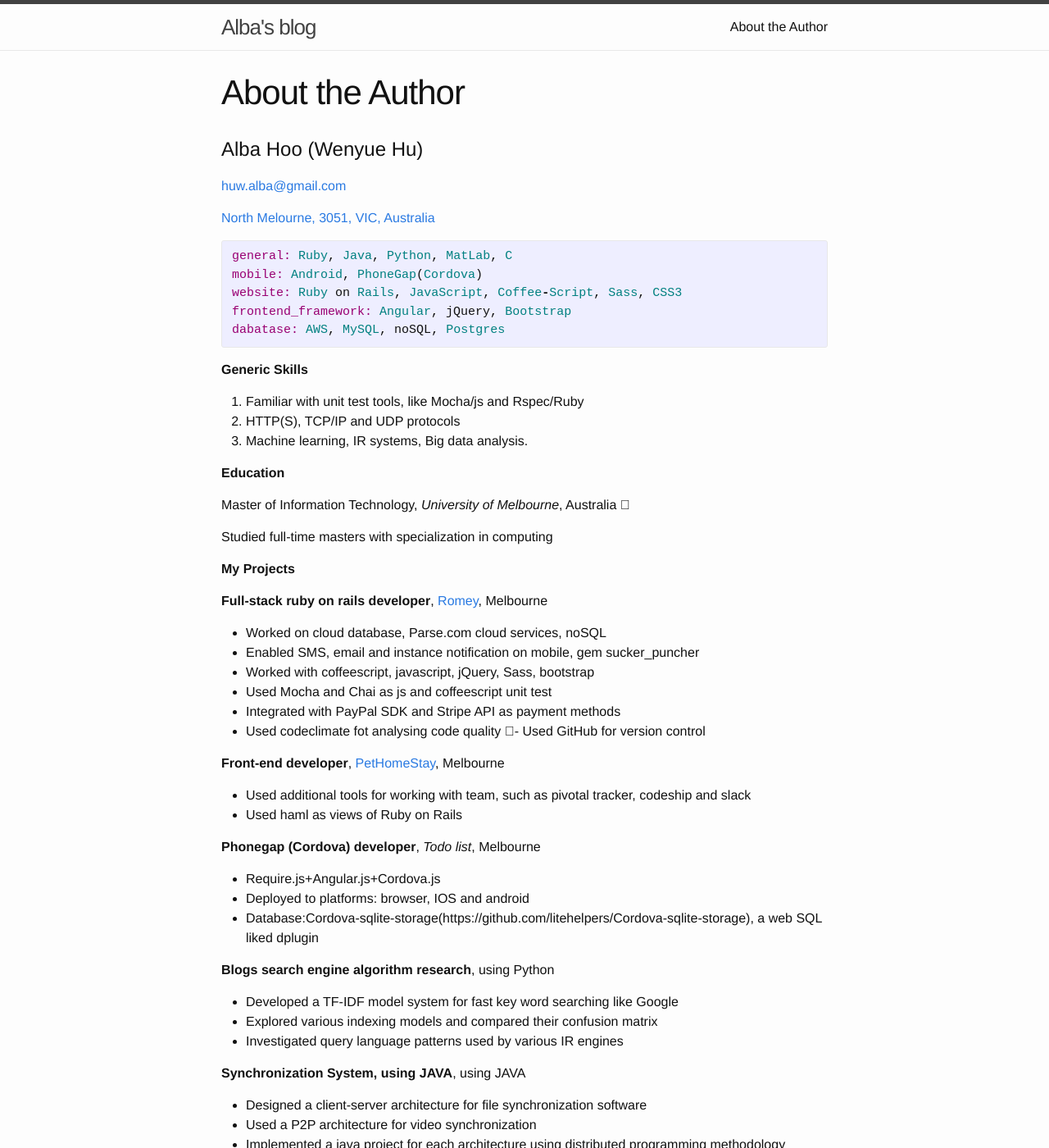
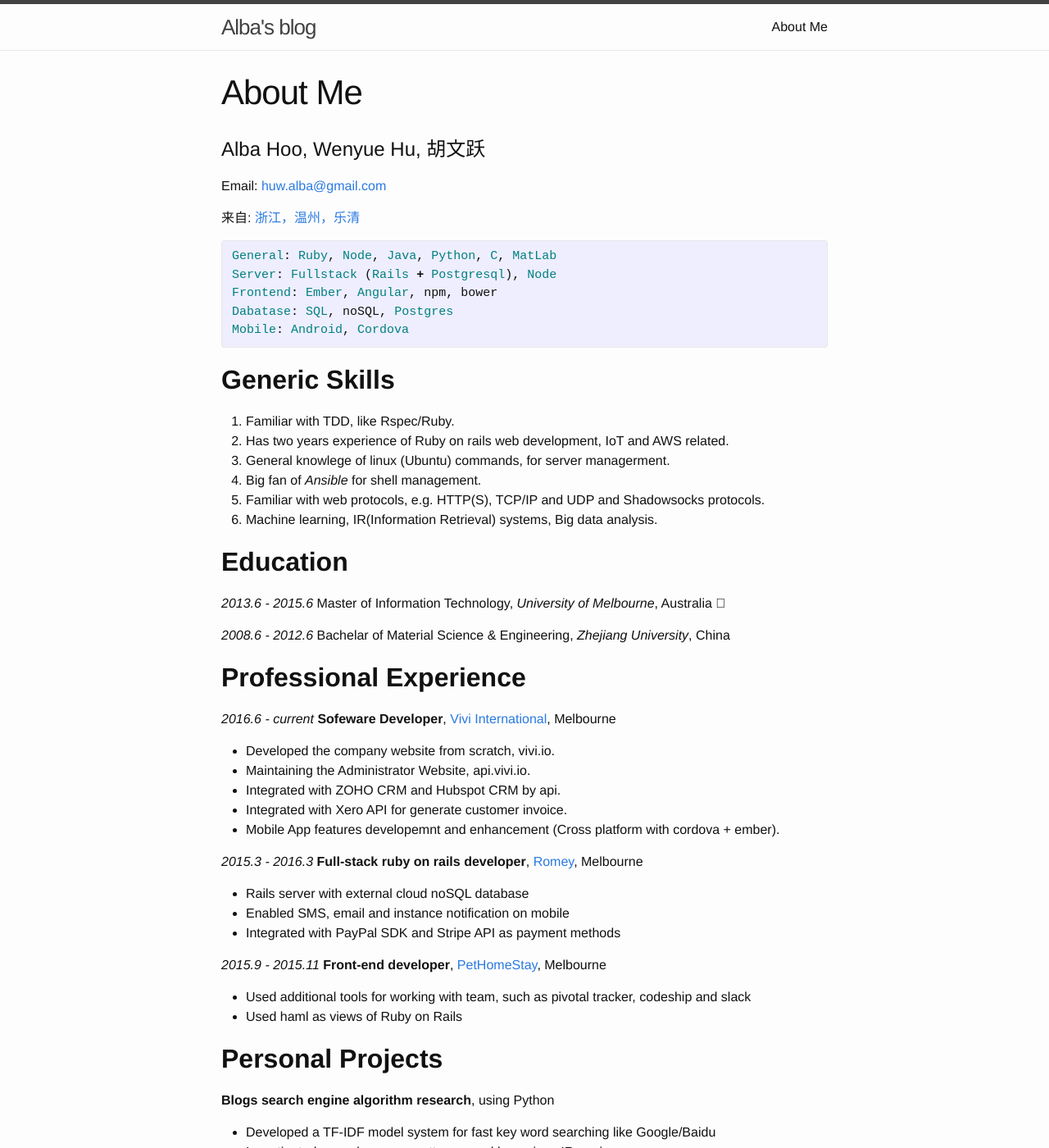
Before and after one commit to dqh725/cheeger.blog, a Jekyll site: the page built from about.md, in a window 1280 px wide and 1400 px high. Shown: the whole window at 82% size. Built offline with Jekyll 4.4.1, drawn with Linux system fonts in a browser that asks for light colours; some of the changed text lies outside the part shown.

Commit message:
Change some settins and add a general bolg

```diff
--- a/_config.yml
+++ b/_config.yml
@@ -16,7 +16,7 @@ description: > # this means to ignore newlines until "baseurl:"
   LeBlanc’s law: Later equals never.
 baseurl: "" # the subpath of your site, e.g. /blog
 url: "http://blog.cheeger.com" # the base hostname & protocol for your site
-github_username:  dqh725
+github_username:  albahoo
 
 # Build settings
 markdown: kramdown
--- a/_posts/2016-05-22-welcome-to-jekyll.markdown
+++ b/_posts/2016-05-22-welcome-to-jekyll.markdown
@@ -1,7 +1,7 @@
 ---
 layout: post
-title:  "Rules of markdown"
-tags: programming
+title:  "rules of markdown"
+tags: general
 ---
 
 Inline \`code\` has \`back-ticks around\` it.
--- a/about.md
+++ b/about.md
@@ -1,78 +1,81 @@
 ---
 layout: page
-title: About the Author
+title: About Me
 permalink: /about/
 ---
 
-# Alba Hoo (Wenyue Hu)
+# Alba Hoo, Wenyue Hu, 胡文跃
 
-[huw.alba@gmail.com][email-to]
+Email: [huw.alba@gmail.com][email-to]
 
-[North Melourne, 3051, VIC, Australia][address-url]
+来自: [浙江，温州，乐清][address-url]
 
 {% highlight ruby %}
-general: Ruby, Java, Python, MatLab, C
-mobile: Android, PhoneGap(Cordova)
-website: Ruby on Rails, JavaScript, Coffee-Script, Sass, CSS3
-frontend_framework: Angular, jQuery, Bootstrap
-dabatase: AWS, MySQL, noSQL, Postgres
+General: Ruby, Node, Java, Python, C, MatLab
+Server: Fullstack (Rails + Postgresql), Node
+Frontend: Ember, Angular, npm, bower
+Dabatase: SQL, noSQL, Postgres
+Mobile: Android, Cordova
 {% endhighlight %}
 
+**Generic Skills**
+---
+
+1. Familiar with TDD, like Rspec/Ruby.
+2. Has two years experience of Ruby on rails web development, IoT and AWS related.
+3. General knowlege of linux (Ubuntu) commands, for server managerment.
+4. Big fan of *Ansible* for shell management.
+5. Familiar with web protocols, e.g. HTTP(S), TCP/IP and UDP and Shadowsocks protocols.
+6. Machine learning, IR(Information Retrieval) systems, Big data analysis.
+
+**Education**
+---
+
+_2013.6 - 2015.6_ Master of Information Technology, *University of Melbourne*, Australia 􏰂
+
+_2008.6 - 2012.6_ Bachelar of Material Science & Engineering, *Zhejiang University*, China
 
 
-**Generic Skills**
+**Professional Experience**
+---
 
-1. Familiar with unit test tools, like Mocha/js and Rspec/Ruby
-2. HTTP(S), TCP/IP and UDP protocols
-3. Machine learning, IR systems, Big data analysis.
+_2016.6 - current_ **Sofeware Developer**, [Vivi International][vivi-url], Melbourne
 
-**Education**
+- Developed the company website from scratch, vivi.io.
+- Maintaining the Administrator Website, api.vivi.io.
+- Integrated with ZOHO CRM and Hubspot CRM by api.
+- Integrated with Xero API for generate customer invoice.
+- Mobile App features developemnt and enhancement (Cross platform with cordova + ember).
 
-Master of Information Technology, *University of Melbourne*, Australia 􏰂
+_2015.3 - 2016.3_ **Full-stack ruby on rails developer**, [Romey][romey-url], Melbourne
 
-Studied full-time masters with specialization in computing
+- Rails server with external cloud noSQL database
+- Enabled SMS, email and instance notification on mobile
+- Integrated with PayPal SDK and Stripe API as payment methods
 
-**My Projects**
-
-**Full-stack ruby on rails developer**, [Romey][romey-url], Melbourne
-
-- Worked on cloud database, Parse.com cloud services, noSQL
-- Enabled SMS, email and instance notification on mobile, gem sucker_puncher
-- Worked with coffeescript, javascript, jQuery, Sass, bootstrap
-- Used Mocha and Chai as js and coffeescript unit test
-- Integrated with PayPal SDK and Stripe API as payment methods
-- Used codeclimate fot analysing code quality
-􏰂- Used GitHub for version control
-
-**Front-end developer**, [PetHomeStay][pethomestay-url], Melbourne
+_2015.9 - 2015.11_ **Front-end developer**, [PetHomeStay][pethomestay-url], Melbourne
 
 - Used additional tools for working with team, such as pivotal tracker, codeship and slack
 - Used haml as views of Ruby on Rails
 
-**Phonegap (Cordova) developer**, *Todo list*, Melbourne
-
-- Require.js+Angular.js+Cordova.js
-- Deployed to platforms: browser, IOS and android
-- Database:Cordova-sqlite-storage(https://github.com/litehelpers/Cordova-sqlite-storage), a web SQL liked dplugin
+**Personal Projects**
+---
 
 **Blogs search engine algorithm research**, using Python
 
-- Developed a TF-IDF model system for fast key word searching like Google
-- Explored various indexing models and compared their confusion matrix
+- Developed a TF-IDF model system for fast key word searching like Google/Baidu
 - Investigated query language patterns used by various IR engines
 
 **Synchronization System, using JAVA**, using JAVA
 
 - Designed a client-server architecture for file synchronization software
-- Used a P2P architecture for video synchronization
-- Implemented a java project for each architecture using distributed programming
-methodology
-- Used json, webcam capture API and http requests
+- Used a P2P architecture for video synchronization distributed system
 
->Connected to [Alba's LinkedIn][linkedIn]
+> Connect to [Alba's LinkedIn][linkedIn]
 
-[address-url]: https://www.google.com.au/maps/place/North+Melbourne+VIC/@-37.7962614,144.9346079,14.43z/data=!4m5!3m4!1s0x6ad65d283acb6965:0x5045675218ce760!8m2!3d-37.8029679!4d144.9501126
+[address-url]:/2018/01/08/温州人为什么精于经商致富.html
 [email-to]: mailto:huw.alba@gmail.com
-[linkedIn]: https://au.linkedin.com/in/alba-hoo-2b0a43104
+[linkedIn]: https://au.linkedin.com/in/alba-hoo
 [romey-url]:https://www.romey.co
 [pethomestay-url]:https://www.pethomestay.com.au
+[vivi-url]:https://www.vivi.io
```
Also changed, not shown: _includes/head.html (+9 -0 lines), _posts/2016-05-23-my-first-blog.md (deleted, +0 -9 lines), _posts/2016-05-23-welcome.md (added, +10 -0 lines), _posts/2017-11-28-understand-deferred-promise.md (added, +25 -0 lines), _posts/2018-01-08-温州人为什么精于经商致富.md (added, +199 -0 lines), images/alba.png (added), 2 other files.
